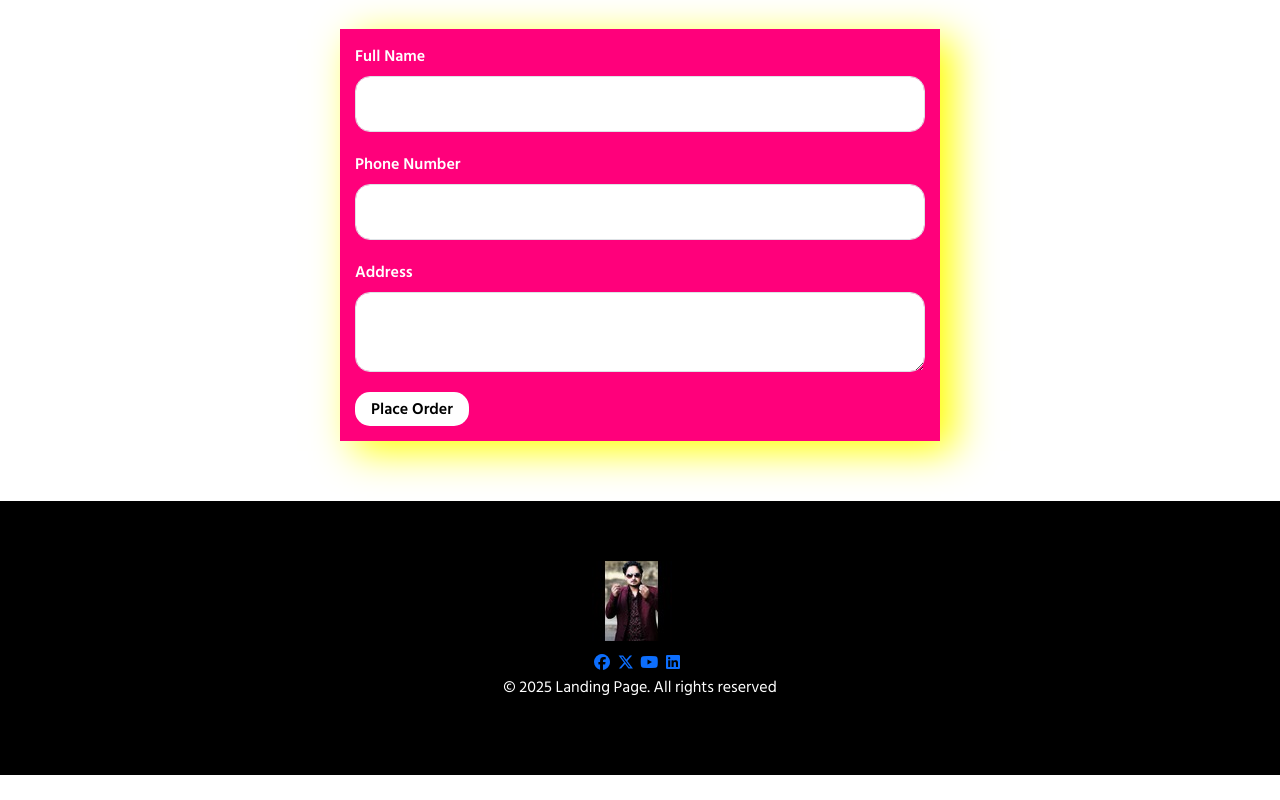
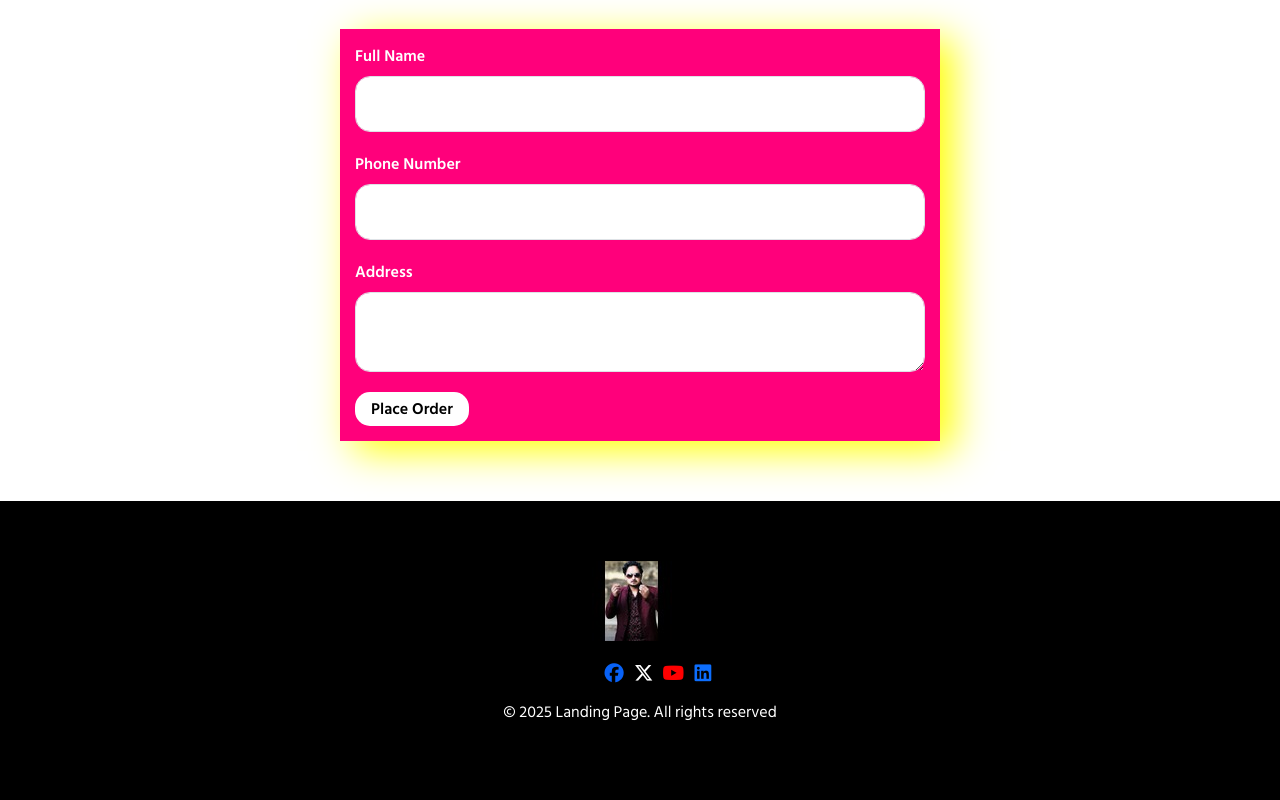
Before and after one commit to mdshape/batch-17-class-18, a plain HTML site: page index.html in a window 1280 px wide. Shown: the part 2250-3050 px from the top of the page. Before the commit the page ends 3025 px from the top, so only its background shows below. Drawn offline with nearby package versions, Linux system fonts and the light colour scheme.

Commit message:
fotter hover icons

```diff
--- a/index.html
+++ b/index.html
@@ -166,10 +166,10 @@
             <img src="images/shafe.jpg">
           </div>
           <div class="social-icons">
-            <a href="#"><i class="fa-brands fa-facebook"></i></a>
-            <a href="#"><i class="fa-brands fa-x-twitter"></i></a>
-            <a href="#"><i class="fa-brands fa-youtube"></i></a>
-            <a href="#"><i class="fa-brands fa-linkedin"></i></a>
+            <a href="#" class="fb"><i class="fa-brands fa-facebook"></i></a>
+            <a href="#" class="tw"><i class="fa-brands fa-x-twitter"></i></a>
+            <a href="#" class="youtube"><i class="fa-brands fa-youtube"></i></a>
+            <a href="#" class="linkedin"><i class="fa-brands fa-linkedin"></i></a>
           </div>
         </div>
         <p class="text-center mt">&copy 2025 Landing Page. All rights reserved</p>
--- a/styles.css
+++ b/styles.css
@@ -164,5 +164,24 @@ text-shadow: 2px 2px 4px green
 
 }
 .social-icons{
+  padding: 10px;
+
 
 }
+.social-icons a{
+  font-size: 1.2rem;
+  margin-right: 2px;
+  transition: color 0.5s ease;
+}
+.social-icons .fb{
+  color:#0862F7
+}
+.social-icons .tw{
+  color: white
+}
+.social-icons .youtube{
+  color:red;
+}
+.social-icons a:hover{
+  color:#ff007b;
+}
```
